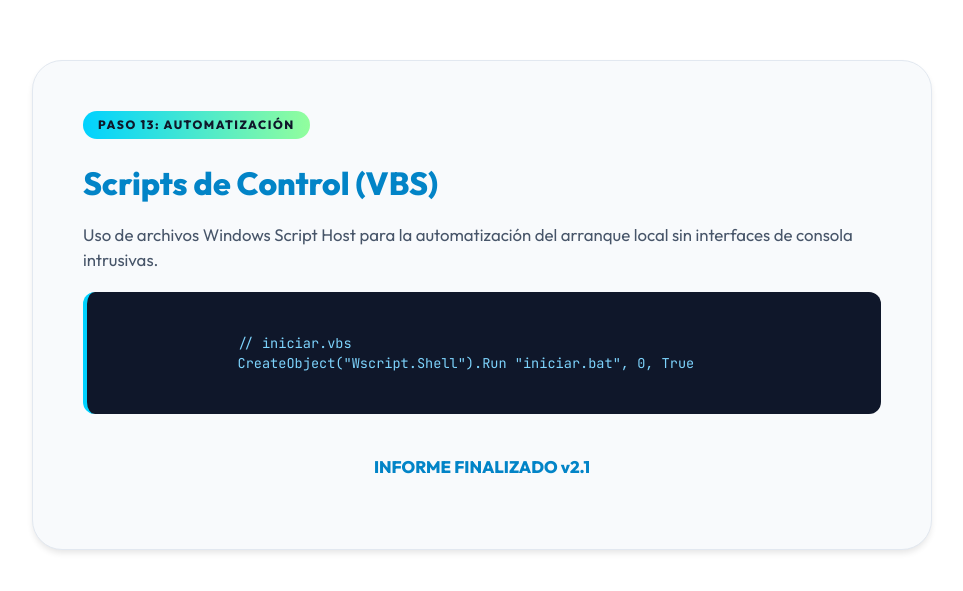
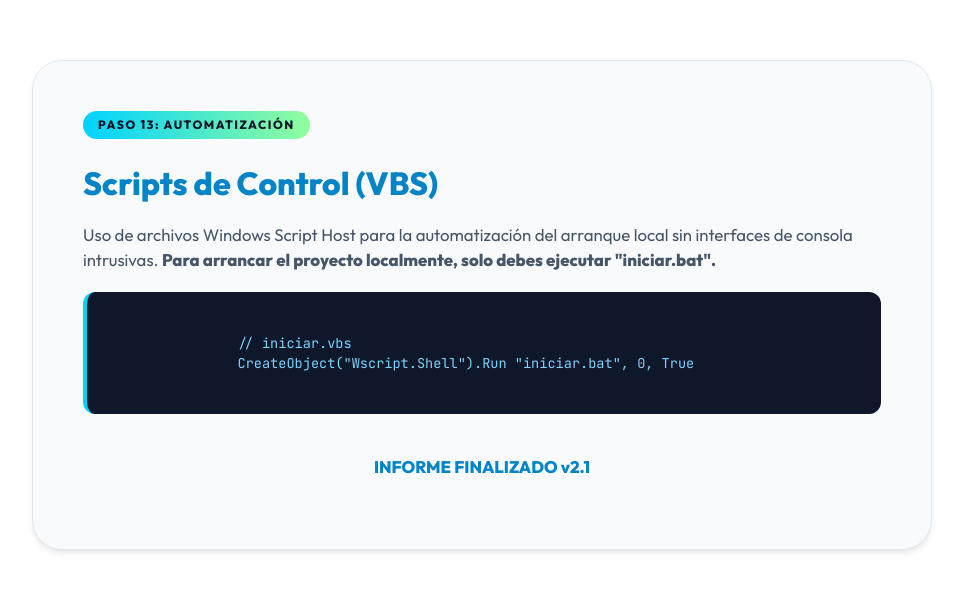
Before and after one commit to catsof-20/encuesta-vecatsof-, a website built with Vite: page presentacion_imprimible.html in a window 1280 px wide. Shown: the part 9695-10286 px from the top of the page, without its empty margins (158-1121 px from the left). Built offline with nearby package versions, Linux system fonts and the light colour scheme.

Commit message:
Docs: Added explicit instructions to start project via iniciar.bat

```diff
--- a/presentacion_imprimible.html
+++ b/presentacion_imprimible.html
@@ -258,7 +258,7 @@ userAnswers.forEach(ans => counts[ans]++);
         <div class="content-card">
             <div class="label">PASO 13: AUTOMATIZACIÓN</div>
             <h2>Scripts de Control (VBS)</h2>
-            <p>Uso de archivos Windows Script Host para la automatización del arranque local sin interfaces de consola intrusivas.</p>
+            <p>Uso de archivos Windows Script Host para la automatización del arranque local sin interfaces de consola intrusivas. <b>Para arrancar el proyecto localmente, solo debes ejecutar "iniciar.bat".</b></p>
             <div class="code-box">
                 // iniciar.vbs
                 CreateObject("Wscript.Shell").Run "iniciar.bat", 0, True
```
Also changed, not shown: presentacion_evolucion.html (+1 -1 lines).
